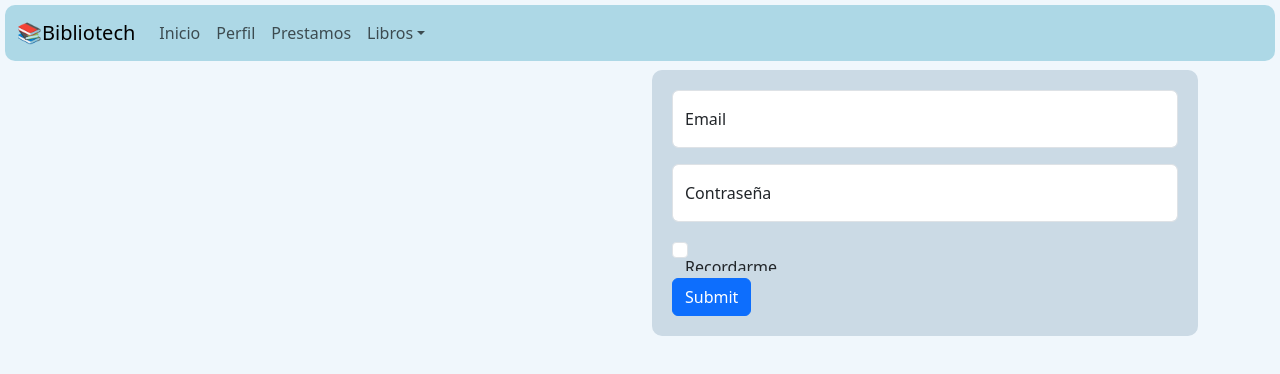
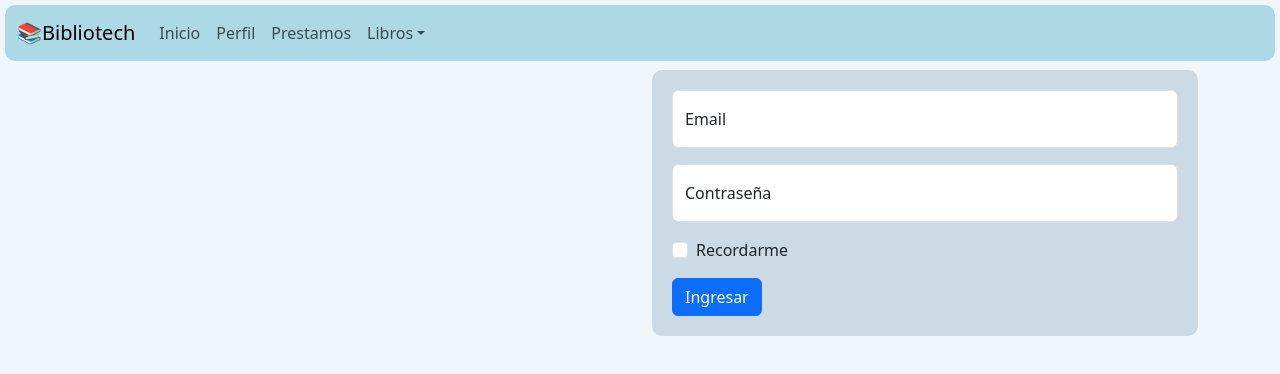
Before and after one commit to francogcn/TP-FS-SILICON-2024-G1, a React (Vite) app in the folder frontend/: page /login in a window 1280 px wide. Shown: the top 374 px of the page. Built offline with nearby package versions, Linux system fonts and the light colour scheme.

Commit message:
Update loginform

```diff
--- a/frontend/src/App.css
+++ b/frontend/src/App.css
@@ -1,3 +1,6 @@
+:root{
+  -celeste:#aeecef;
+}
 #root {
   max-width: 1280px;
   margin: 0 auto;
@@ -8,7 +11,7 @@ body{
   background-color: rgb(240, 247, 252);
 }
 .navbar{
-  background-color: lightblue;
+  background-color: #add8e6;
   border-radius: 10px;
   margin:5px;
 }
--- a/frontend/src/pages/LogIn.jsx
+++ b/frontend/src/pages/LogIn.jsx
@@ -16,11 +16,11 @@ export default function LogIn() {
                                 <input type="password" className="form-control" id="loginPassword" placeholder="Contraseña"/>
                                 <label htmlFor="loginPassword">Contraseña</label>
                             </div>
-                            <div className="form-floating mb-3 form-check">
+                            <div className="mb-3 form-check">
                                 <input type="checkbox" className="form-check-input" id="loginCheck"/>
                                     <label className="form-check-label" htmlFor="loginCheck">Recordarme</label>
                             </div>
-                            <button type="submit" className="btn btn-primary">Submit</button>
+                            <button type="submit" className="btn btn-primary">Ingresar</button>
                         </form>
                     </div>
                 </div>
```
